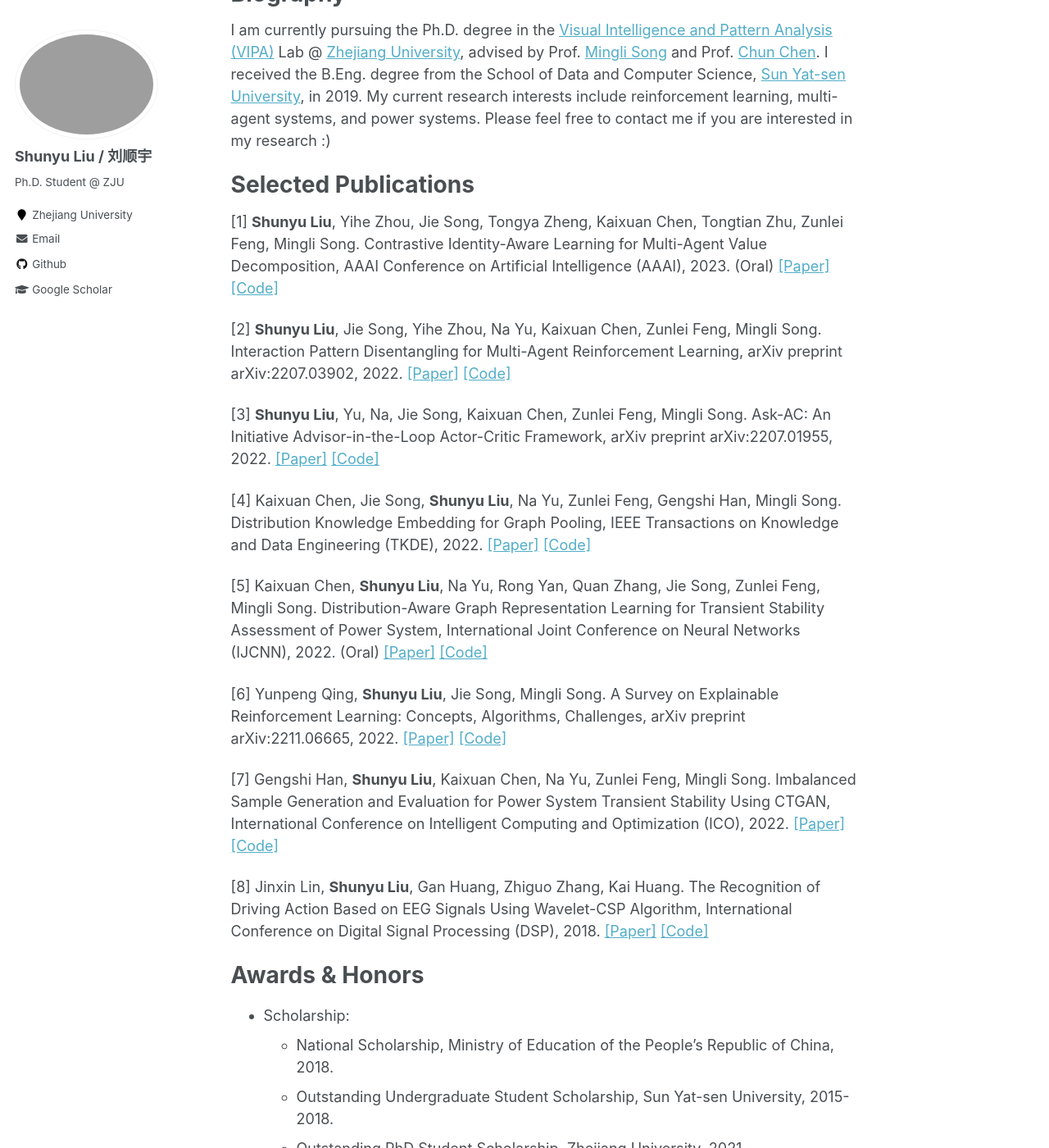
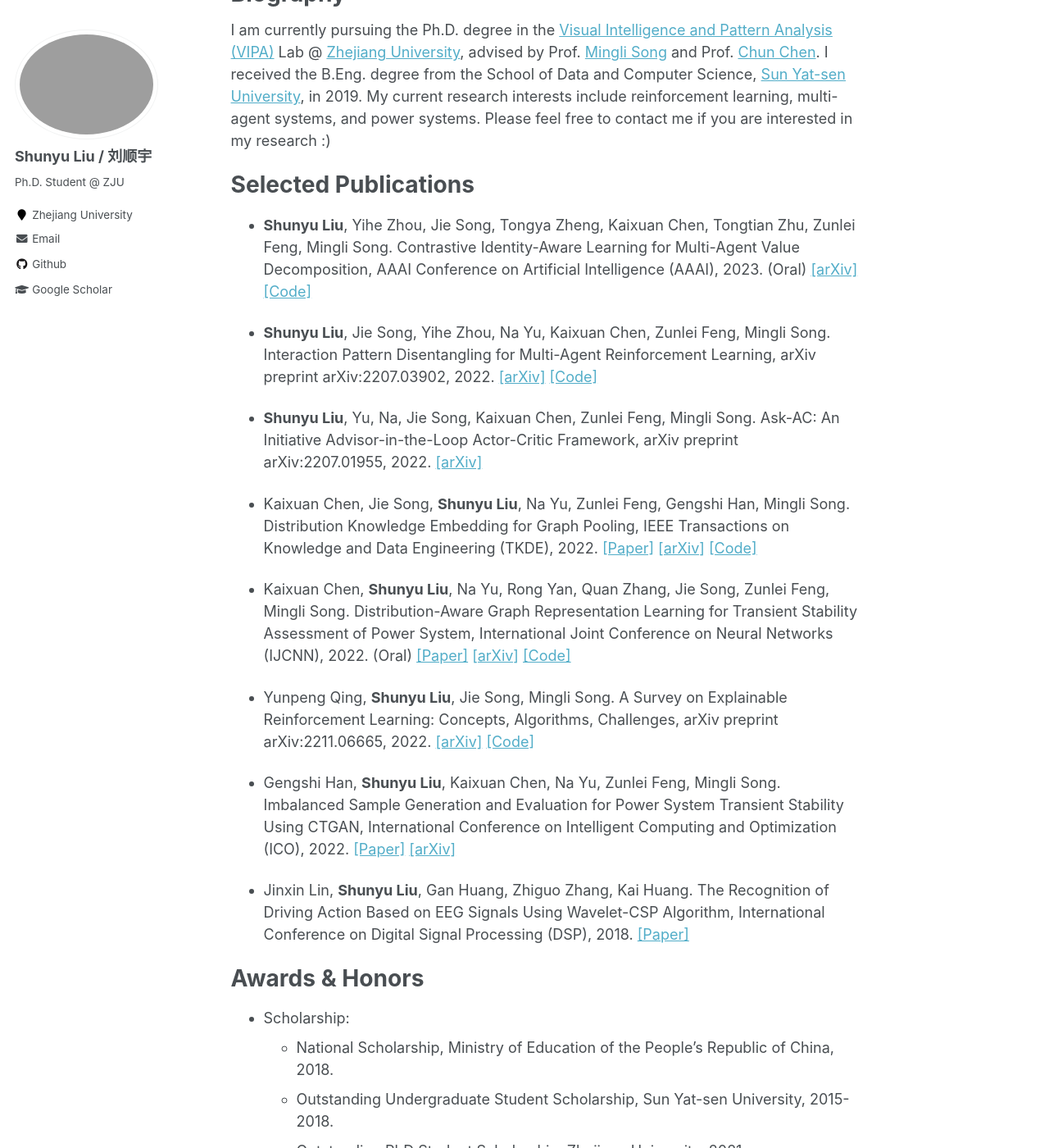
Before and after one commit to liushunyu/liushunyu.github.io, a Jekyll site: the page built from _pages/about.md, in a window 1280 px wide and 1400 px high, scrolled down 235 px. Shown: the whole window at 82% size. Built offline with Jekyll 4.4.1, drawn with Linux system fonts in a browser that asks for light colours.

Commit message:
Update about.md

```diff
--- a/_pages/about.md
+++ b/_pages/about.md
@@ -12,26 +12,27 @@ Ph.D. Student \| Visual Intelligence and Pattern Analysis Lab \| Zhejiang Univer
 
 Biography
 ======
+
 I am currently pursuing the Ph.D. degree in the [Visual Intelligence and Pattern Analysis (VIPA)](https://www.vipazoo.cn/) Lab @ [Zhejiang University](https://www.zju.edu.cn/), advised by Prof. [Mingli Song](https://person.zju.edu.cn/msong) and Prof. [Chun Chen](https://person.zju.edu.cn/chenc). I received the B.Eng. degree from the School of Data and Computer Science, [Sun Yat-sen University](https://www.sysu.edu.cn/), in 2019. My current research interests include reinforcement learning, multi-agent systems, and power systems. Please feel free to contact me if you are interested in my research :)
 
 Selected Publications
 ======
-[1] **Shunyu Liu**, Yihe Zhou, Jie Song, Tongya Zheng, Kaixuan Chen, Tongtian Zhu, Zunlei Feng, Mingli Song. Contrastive Identity-Aware Learning for Multi-Agent Value Decomposition, AAAI Conference on Artificial Intelligence (AAAI), 2023. (Oral) [[Paper]]() [[Code]]()
 
-[2] **Shunyu Liu**, Jie Song, Yihe Zhou, Na Yu, Kaixuan Chen, Zunlei Feng, Mingli Song. Interaction Pattern Disentangling for Multi-Agent Reinforcement Learning, arXiv preprint arXiv:2207.03902, 2022. [[Paper]]() [[Code]]()
+- **Shunyu Liu**, Yihe Zhou, Jie Song, Tongya Zheng, Kaixuan Chen, Tongtian Zhu, Zunlei Feng, Mingli Song. Contrastive Identity-Aware Learning for Multi-Agent Value Decomposition, AAAI Conference on Artificial Intelligence (AAAI), 2023. (Oral) [[arXiv]](https://arxiv.org/abs/2211.12712) [[Code]](https://github.com/liushunyu/CIA)
 
-[3] **Shunyu Liu**, Yu, Na, Jie Song, Kaixuan Chen, Zunlei Feng, Mingli Song. Ask-AC: An Initiative Advisor-in-the-Loop Actor-Critic Framework, arXiv preprint arXiv:2207.01955, 2022. [[Paper]]() [[Code]]()
+- **Shunyu Liu**, Jie Song, Yihe Zhou, Na Yu, Kaixuan Chen, Zunlei Feng, Mingli Song. Interaction Pattern Disentangling for Multi-Agent Reinforcement Learning, arXiv preprint arXiv:2207.03902, 2022. [[arXiv]](https://arxiv.org/abs/2207.03902) [[Code]](https://github.com/liushunyu/OPT)
 
-[4] Kaixuan Chen, Jie Song, **Shunyu Liu**, Na Yu, Zunlei Feng, Gengshi Han, Mingli Song. Distribution Knowledge Embedding for Graph Pooling, IEEE Transactions on Knowledge and Data Engineering (TKDE), 2022. [[Paper]]() [[Code]]()
+- **Shunyu Liu**, Yu, Na, Jie Song, Kaixuan Chen, Zunlei Feng, Mingli Song. Ask-AC: An Initiative Advisor-in-the-Loop Actor-Critic Framework, arXiv preprint arXiv:2207.01955, 2022. [[arXiv]](https://arxiv.org/abs/2207.01955)
 
-[5] Kaixuan Chen, **Shunyu Liu**, Na Yu, Rong Yan, Quan Zhang, Jie Song, Zunlei Feng, Mingli Song. Distribution-Aware Graph Representation Learning for Transient Stability Assessment of Power System, International Joint Conference on Neural Networks (IJCNN), 2022. (Oral) [[Paper]]() [[Code]]()
+- Kaixuan Chen, Jie Song, **Shunyu Liu**, Na Yu, Zunlei Feng, Gengshi Han, Mingli Song. Distribution Knowledge Embedding for Graph Pooling, IEEE Transactions on Knowledge and Data Engineering (TKDE), 2022. [[Paper]](https://ieeexplore.ieee.org/abstract/document/9896198/) [[arXiv]](https://arxiv.org/abs/2109.14333) [[Code]](https://github.com/chenchkx/DKEPool)
 
-[6] Yunpeng Qing, **Shunyu Liu**, Jie Song, Mingli Song. A Survey on Explainable Reinforcement Learning: Concepts, Algorithms, Challenges, arXiv preprint arXiv:2211.06665, 2022. [[Paper]]() [[Code]]()
+- Kaixuan Chen, **Shunyu Liu**, Na Yu, Rong Yan, Quan Zhang, Jie Song, Zunlei Feng, Mingli Song. Distribution-Aware Graph Representation Learning for Transient Stability Assessment of Power System, International Joint Conference on Neural Networks (IJCNN), 2022. (Oral) [[Paper]](https://ieeexplore.ieee.org/abstract/document/9892854/) [[arXiv]](https://arxiv.org/abs/2205.06576) [[Code]](https://github.com/chenchkx/DKEPool-TSA)
 
-[7] Gengshi Han, **Shunyu Liu**, Kaixuan Chen, Na Yu, Zunlei Feng, Mingli Song. Imbalanced Sample Generation and Evaluation for Power System Transient Stability Using CTGAN, International Conference on Intelligent Computing and Optimization (ICO), 2022. [[Paper]]() [[Code]]()
+- Yunpeng Qing, **Shunyu Liu**, Jie Song, Mingli Song. A Survey on Explainable Reinforcement Learning: Concepts, Algorithms, Challenges, arXiv preprint arXiv:2211.06665, 2022. [[arXiv]](https://arxiv.org/abs/2211.06665) [[Code]](https://github.com/Plankson/awesome-explainable-reinforcement-learning)
 
-[8] Jinxin Lin, **Shunyu Liu**, Gan Huang, Zhiguo Zhang, Kai Huang. The Recognition of Driving Action Based on EEG Signals Using Wavelet-CSP Algorithm, International Conference on Digital Signal Processing (DSP), 2018. [[Paper]]() [[Code]]()
+- Gengshi Han, **Shunyu Liu**, Kaixuan Chen, Na Yu, Zunlei Feng, Mingli Song. Imbalanced Sample Generation and Evaluation for Power System Transient Stability Using CTGAN, International Conference on Intelligent Computing and Optimization (ICO), 2022. [[Paper]](https://link.springer.com/chapter/10.1007/978-3-030-93247-3_55) [[arXiv]](https://arxiv.org/abs/2112.08836)
 
+- Jinxin Lin, **Shunyu Liu**, Gan Huang, Zhiguo Zhang, Kai Huang. The Recognition of Driving Action Based on EEG Signals Using Wavelet-CSP Algorithm, International Conference on Digital Signal Processing (DSP), 2018. [[Paper]](https://ieeexplore.ieee.org/abstract/document/8631540/)
 
 Awards & Honors
 ======
```
